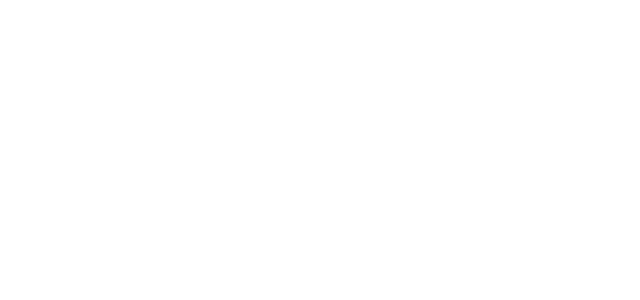
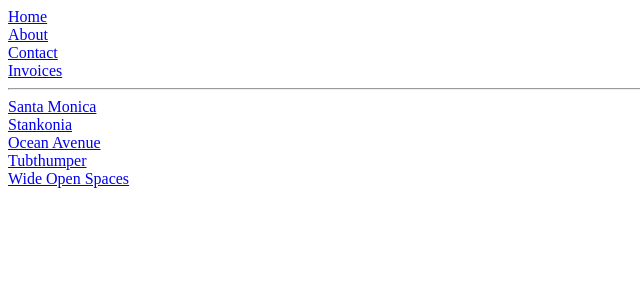
Before and after one commit to utg1-tdawg/concepts-react, a React (Create React App) app: page /invoices in a window 1280 px wide. Before the commit this address had no page. Shown: the top 300 px of the page, without its empty margins (0-640 px from the left). Built offline with nearby package versions, Linux system fonts and the light colour scheme.

Commit message:
rrd url-based selection

```diff
--- a/src/components/App.js
+++ b/src/components/App.js
@@ -3,6 +3,8 @@
 
 import Page from "./Page";
 import Header from "./Header";
+import Invoices from "./Invoices";
+import Invoice from "./Invoice";
 
 const App = () => {
   return (
@@ -12,6 +14,9 @@
           <Route path="home" element={<Page title="Home" />} />
           <Route path="about" element={<Page title="About" />} />
           <Route path="contact" element={<Page title="Contact" />} />
+          <Route path="invoices" element={<Invoices />}>
+            <Route path=":invoiceNumber" element={<Invoice />} />
+          </Route>
         </Route>
       </Routes>
     </BrowserRouter>
--- a/src/components/Header.js
+++ b/src/components/Header.js
@@ -9,6 +9,9 @@
       <Link to="/about">About</Link>
       <br />
       <Link to="/contact">Contact</Link>
+      <br />
+      <Link to="/invoices">Invoices</Link>
+      <hr />
       <Outlet />
     </div>
   );
--- /dev/null
+++ b/src/components/Invoice.js
@@ -0,0 +1,19 @@
+import React from "react";
+import { useParams } from "react-router-dom";
+import { getInvoice } from "../data";
+
+const Invoice = () => {
+  let params = useParams();
+  let invoice = getInvoice(parseInt(params.invoiceNumber, 10));
+
+  return (
+    <div>
+      <div>Number: {invoice.number}</div>
+      <div>Name: {invoice.name}</div>
+      <div>Amount: {invoice.amount}</div>
+      <div>Due: {invoice.due}</div>
+    </div>
+  );
+};
+
+export default Invoice;
--- /dev/null
+++ b/src/components/Invoices.js
@@ -0,0 +1,22 @@
+import React from "react";
+import { Link, Outlet } from "react-router-dom";
+import { getInvoices } from "../data";
+
+const Invoices = () => {
+  let invoices = getInvoices();
+
+  const renderedInvoices = invoices.map((invoice) => (
+    <div key={invoice.number}>
+      <Link to={`/invoices/${invoice.number}`}>{invoice.name}</Link>
+    </div>
+  ));
+
+  return (
+    <>
+      <div>{renderedInvoices}</div>
+      <Outlet />
+    </>
+  );
+};
+
+export default Invoices;
--- /dev/null
+++ b/src/data.js
@@ -0,0 +1,40 @@
+let invoices = [
+  {
+    name: "Santa Monica",
+    number: 1995,
+    amount: "$10,800",
+    due: "12/05/1995",
+  },
+  {
+    name: "Stankonia",
+    number: 2000,
+    amount: "$8,000",
+    due: "10/31/2000",
+  },
+  {
+    name: "Ocean Avenue",
+    number: 2003,
+    amount: "$9,500",
+    due: "07/22/2003",
+  },
+  {
+    name: "Tubthumper",
+    number: 1997,
+    amount: "$14,000",
+    due: "09/01/1997",
+  },
+  {
+    name: "Wide Open Spaces",
+    number: 1998,
+    amount: "$4,600",
+    due: "01/27/1998",
+  },
+];
+
+export function getInvoices() {
+  return invoices;
+}
+
+export function getInvoice(invoiceNumber) {
+  return invoices.find((invoice) => invoice.number === invoiceNumber);
+}
```
Also changed, not shown: 1 other file (tests, documents, lock files or other folders).
